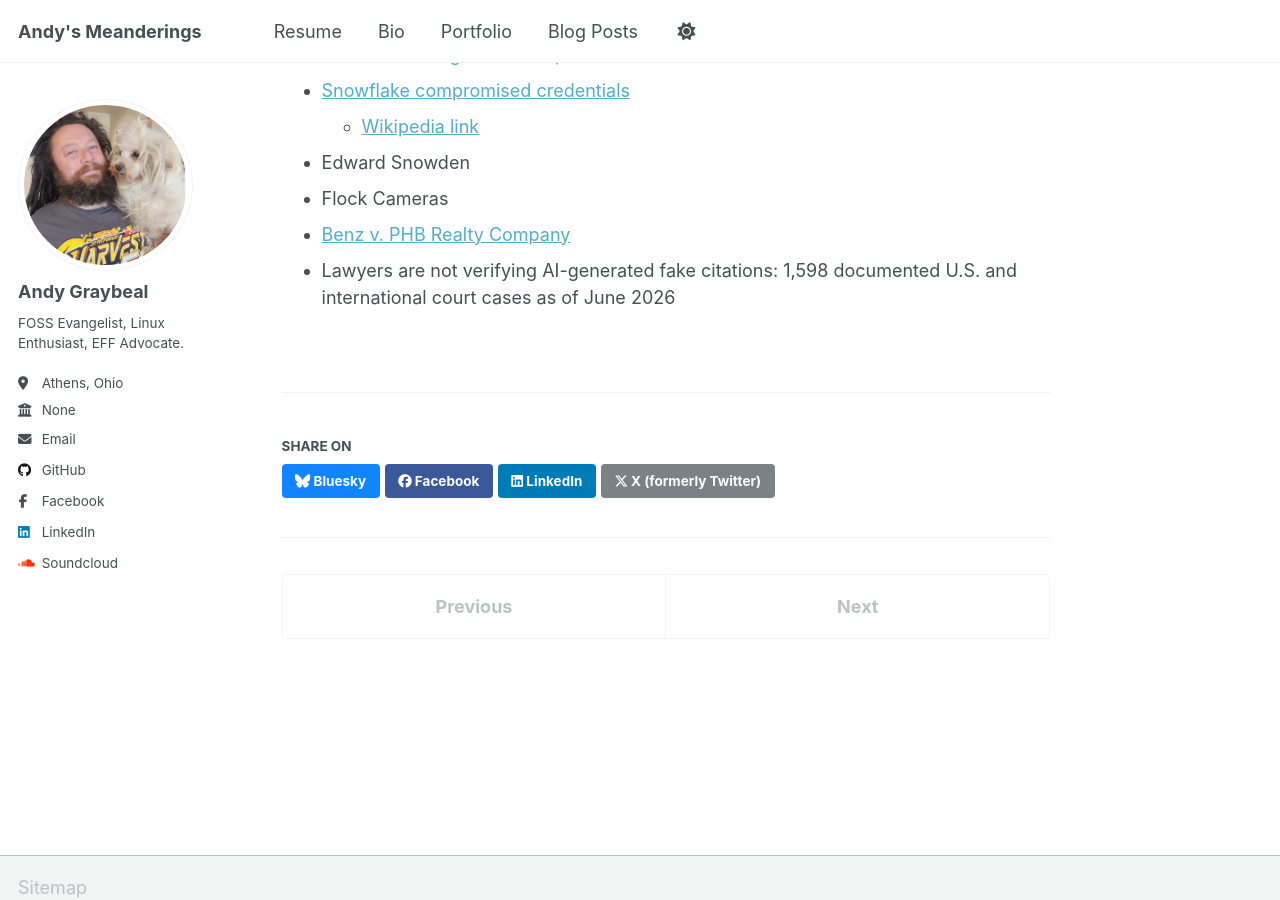
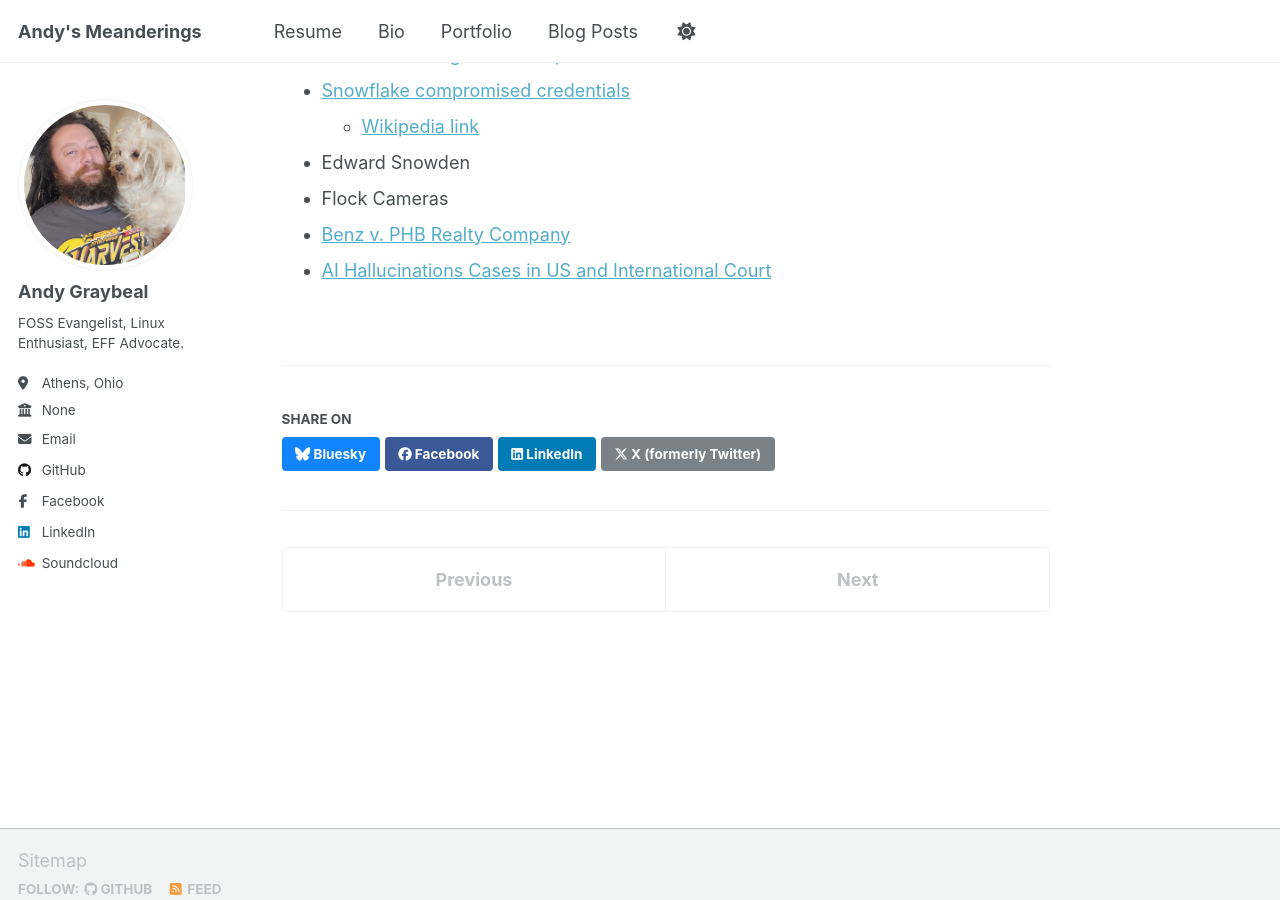
Before and after one commit to andy-graybeal/andy-graybeal.github.io, a Jekyll site: the page built from _portfolio/cybr-2100.md, in a window 1280 px wide and 900 px high, scrolled down 1943 px. Built offline with Jekyll 4.4.1, drawn with Linux system fonts in a browser that asks for light colours; a script that is not in the unit is left out.

Commit message:
Update citation link for AI hallucinations cases

```diff
--- a/_portfolio/cybr-2100.md
+++ b/_portfolio/cybr-2100.md
@@ -60,4 +60,4 @@ I have 20+ years of experience supporting information technology infrastructure
 - Edward Snowden
 - Flock Cameras
 - [Benz v. PHB Realty Company](https://www.govinfo.gov/content/pkg/USCOURTS-ksd-2_22-cv-02081/pdf/USCOURTS-ksd-2_22-cv-02081-0.pdf)
-- Lawyers are not verifying AI-generated fake citations: 1,598 documented U.S. and international court cases as of June 2026
+- [AI Hallucinations Cases in US and International Court](https://www.haqq.ai/blog/ai-legal-hallucination-audit)
```
